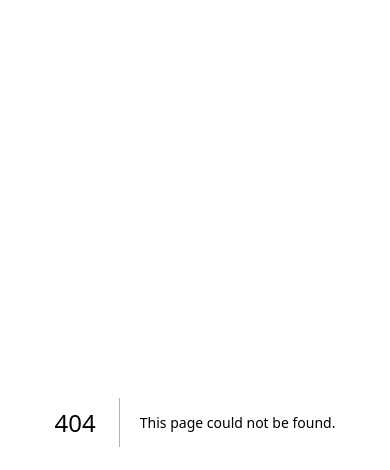
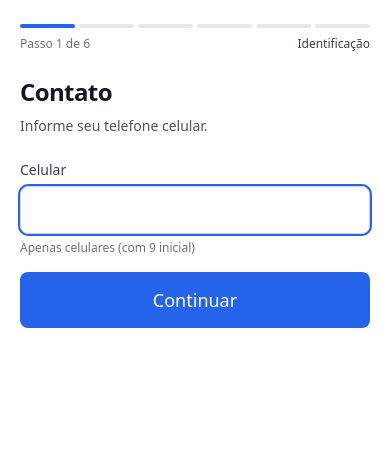
Before and after one commit to SamucaBraga/predictus-challenge, a Next.js app in the folder predictus-front/: page /signup/contact in a window 390 px wide. Before the commit this address had no page. Shown: the top 470 px of the page. Built offline with nearby package versions, Linux system fonts and the light colour scheme; no server answers.

Commit message:
feat(frontend): contact page with phone mask

```diff
--- /dev/null
+++ b/predictus-front/app/signup/contact/page.tsx
@@ -0,0 +1,22 @@
+import { headers } from 'next/headers';
+import { FormContact } from '@/components/forms/form-contact';
+import { StepLayout } from '@/components/ui/step-layout';
+import { getRegistrationState } from '@/lib/actions/_state';
+
+export default async function Page() {
+  const state = await getRegistrationState();
+  const pathname = (await headers()).get('x-pathname') ?? '';
+  const editFromReview = pathname.includes('edit=review');
+
+  return (
+    <StepLayout.Root>
+      <StepLayout.Header title="Contato" description="Informe seu telefone celular." />
+      <StepLayout.Body>
+        <FormContact
+          initialPhone={state?.partialData.phone ?? null}
+          editFromReview={editFromReview}
+        />
+      </StepLayout.Body>
+    </StepLayout.Root>
+  );
+}
--- /dev/null
+++ b/predictus-front/components/forms/form-contact.tsx
@@ -0,0 +1,50 @@
+'use client';
+
+import { useRouter } from 'next/navigation';
+import { Button } from '@/components/ui/button';
+import { FormField } from '@/components/ui/form-field';
+import { Input } from '@/components/ui/input';
+import { MaskedInput } from '@/components/ui/masked-input';
+import { submitContact } from '@/lib/actions/registration';
+import { useFormState } from '@/lib/hooks/use-form-state';
+
+interface Props {
+  initialPhone: string | null;
+  editFromReview: boolean;
+}
+
+export function FormContact({ initialPhone, editFromReview }: Props) {
+  const router = useRouter();
+  const [state, handleSubmit, isPending] = useFormState(submitContact, () => {
+    router.push(editFromReview ? '/signup/review' : '/signup/address');
+  });
+
+  return (
+    <form onSubmit={handleSubmit} className="flex flex-col gap-4">
+      <FormField.Root>
+        <FormField.Label htmlFor="phone">Celular</FormField.Label>
+        <Input.Root error={!!state.errors?.phone}>
+          <MaskedInput
+            id="phone"
+            name="phone"
+            mask="phone"
+            defaultValue={initialPhone ?? ''}
+            autoFocus
+          />
+        </Input.Root>
+        <FormField.Message
+          error={state.errors?.phone}
+          hint="Apenas celulares (com 9 inicial)"
+        />
+      </FormField.Root>
+
+      {state.errors?._form && (
+        <p className="text-sm text-red-600">{state.errors._form[0]}</p>
+      )}
+
+      <Button type="submit" size="lg" disabled={isPending} loading={isPending}>
+        {editFromReview ? 'Salvar' : 'Continuar'}
+      </Button>
+    </form>
+  );
+}
```
